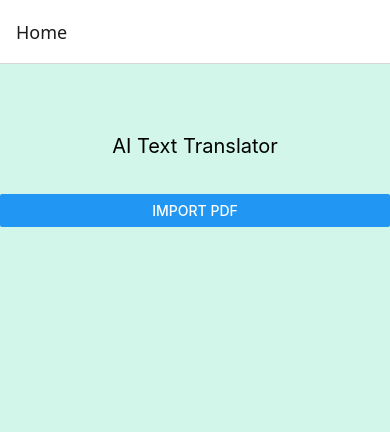
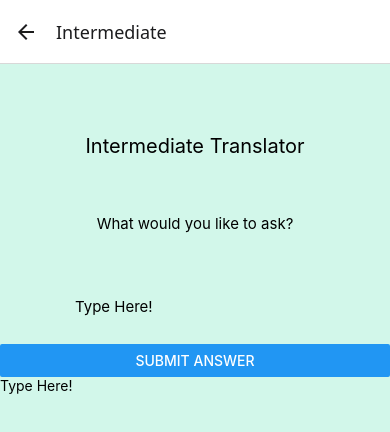
Before and after one commit to JJsrl/Real-Final-Project, a React Native app: screen /Intermediate in a window 390 px wide. Shown: the top 432 px of the page. Built offline with nearby package versions, Linux system fonts and the light colour scheme.

Commit message:
Added 3 new pages, with text input

```diff
--- /dev/null
+++ b/AdvancedPage.js
@@ -0,0 +1,43 @@
+import React, {useState} from 'react';
+import { StatusBar } from 'expo-status-bar';
+import { ScrollView, StyleSheet, Text, Button, TouchableOpacity, View, TextInput } from 'react-native';
+
+const AdvancedPage = ({route, navigation}) => {
+    const [text, textChange] = React.useState('Type Here!')
+    return (
+      <ScrollView style = {styles.scrollcontainer}>
+        <Text style = {styles.header}>Advanced Translator</Text>
+        <Text style = {styles.text}>What would you like to ask?</Text>
+        <TextInput style = {styles.text} placeholder ={text} onChangeText={textChange}/>
+        <Button title = "Submit Answer" ></Button>
+        <Text>{text}</Text>
+        </ScrollView>
+    )
+
+}
+const styles = StyleSheet.create({
+    scrollcontainer: {
+      paddingTop: 50,
+      backgroundColor: '#d2f7ea',
+    },
+    container: {
+      flex: 1,
+      backgroundColor: '#fff',
+      alignItems: 'center',
+      justifyContent: 'center',
+    },
+    header: {
+      padding: 20,
+      fontSize: 20,
+      height: 80,
+      alignSelf: 'center'
+    },
+    text: {
+      padding: 20,
+      fontSize: 15,
+      height: 75,
+      alignSelf: 'center'
+    }
+  });
+
+  export default AdvancedPage;
--- a/App.js
+++ b/App.js
@@ -3,7 +3,9 @@ import { ScrollView, StyleSheet, Text, Button, TouchableOpacity, View } from 're
 import {NavigationContainer} from '@react-navigation/native';
 import { createNativeStackNavigator } from '@react-navigation/native-stack';
 import HomePage from './homePage';
-import PDFPage from './PDFPage';
+import BeginnerPage from './BeginnerPage'
+import IntermediatePage from './IntermediatePage';
+import AdvancedPage from './AdvancedPage';
 
 const Stack = createNativeStackNavigator();
 export default function App() {
@@ -11,7 +13,9 @@ export default function App() {
     <NavigationContainer>
       <Stack.Navigator initialRouteName='Home'>
       <Stack.Screen name='Home' component={HomePage} />
-      <Stack.Screen name= 'pdf' component = {PDFPage} />
+      <Stack.Screen name= 'Beginner' component = {BeginnerPage} />
+      <Stack.Screen name = 'Intermediate' component = {IntermediatePage}/>
+      <Stack.Screen name = 'Advanced' component = {AdvancedPage}/>
       </Stack.Navigator>
     </NavigationContainer>
 
--- /dev/null
+++ b/BeginnerPage.js
@@ -0,0 +1,43 @@
+import React, {useState} from 'react';
+import { StatusBar } from 'expo-status-bar';
+import { ScrollView, StyleSheet, Text, Button, TouchableOpacity, View, TextInput } from 'react-native';
+
+const BeginnerPage = ({route, navigation}) => {
+  const [text, textChange] = React.useState('Type Here!')
+    return (
+      <ScrollView style = {styles.scrollcontainer}>
+        <Text style = {styles.header}>Beginner Translator</Text>
+        <Text style = {styles.text}>What would you like to ask?</Text>
+        <TextInput style = {styles.text} placeholder ={text} onChangeText={textChange}/>
+        <Button title = "Submit Answer" ></Button>
+        <Text>{text}</Text>
+        </ScrollView>
+    )
+
+}
+const styles = StyleSheet.create({
+    scrollcontainer: {
+      paddingTop: 50,
+      backgroundColor: '#d2f7ea',
+    },
+    container: {
+      flex: 1,
+      backgroundColor: '#fff',
+      alignItems: 'center',
+      justifyContent: 'center',
+    },
+    header: {
+      padding: 20,
+      fontSize: 20,
+      height: 80,
+      alignSelf: 'center'
+    },
+    text: {
+      padding: 20,
+      fontSize: 15,
+      height: 75,
+      alignSelf: 'center'
+    }
+  });
+
+  export default BeginnerPage;
--- /dev/null
+++ b/IntermediatePage.js
@@ -0,0 +1,43 @@
+import React, {useState} from 'react';
+import { StatusBar } from 'expo-status-bar';
+import { ScrollView, StyleSheet, Text, Button, TouchableOpacity, View, TextInput } from 'react-native';
+
+const IntermediatePage = ({route, navigation}) => {
+    const [text, textChange] = React.useState('Type Here!')
+    return (
+      <ScrollView style = {styles.scrollcontainer}>
+        <Text style = {styles.header}>Intermediate Translator</Text>
+        <Text style = {styles.text}>What would you like to ask?</Text>
+        <TextInput style = {styles.text} placeholder ={text} onChangeText={textChange}/>
+        <Button title = "Submit Answer" ></Button>
+        <Text>{text}</Text>
+        </ScrollView>
+    )
+
+}
+const styles = StyleSheet.create({
+    scrollcontainer: {
+      paddingTop: 50,
+      backgroundColor: '#d2f7ea',
+    },
+    container: {
+      flex: 1,
+      backgroundColor: '#fff',
+      alignItems: 'center',
+      justifyContent: 'center',
+    },
+    header: {
+      padding: 20,
+      fontSize: 20,
+      height: 80,
+      alignSelf: 'center'
+    },
+    text: {
+      padding: 20,
+      fontSize: 15,
+      height: 75,
+      alignSelf: 'center'
+    }
+  });
+
+  export default IntermediatePage;
--- a/PDFPage.js
+++ /dev/null
@@ -1,35 +0,0 @@
-import React, {useState} from 'react';
-import { StatusBar } from 'expo-status-bar';
-import { ScrollView, StyleSheet, Text, Button, TouchableOpacity, View } from 'react-native';
-
-const PDFPage = ({route, navigation}) => {
-    return (
-        <Text>Hello</Text>
-    )
-
-}
-const styles = StyleSheet.create({
-    scrollcontainer: {
-      paddingTop: 50,
-      backgroundColor: '#d2f7ea',
-    },
-    container: {
-      flex: 1,
-      backgroundColor: '#fff',
-      alignItems: 'center',
-      justifyContent: 'center',
-    },
-    header: {
-      padding: 20,
-      fontSize: 20,
-      height: 80,
-      alignSelf: 'center'
-    },
-    text: {
-      padding: 20,
-      fontSize: 15,
-      height: 75
-    }
-  });
-
-  export default PDFPage;
--- a/homePage.js
+++ b/homePage.js
@@ -6,8 +6,10 @@ const HomePage = ({navigation}) => {
 return (
 
     <ScrollView style = {styles.scrollcontainer}>
-      <Text style = {styles.header}>AI Text Translator</Text>
-      <Button title = "Import PDF" onPress={() => navigation.navigate("pdf")} ></Button>
+      <Text style = {styles.header}>AI Translator Helper</Text>
+      <Button title = "Beginner Page" onPress={() => navigation.navigate("Beginner")} ></Button>
+      <Button title = "Intermediate Page" onPress={() => navigation.navigate("Intermediate")} ></Button>
+      <Button title = "Advanced Page" onPress={() => navigation.navigate("Advanced")} ></Button>
       <StatusBar style="auto" />
     </ScrollView>
   );
```
